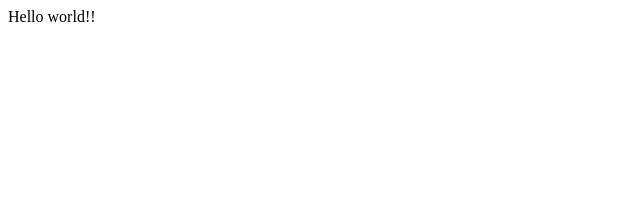
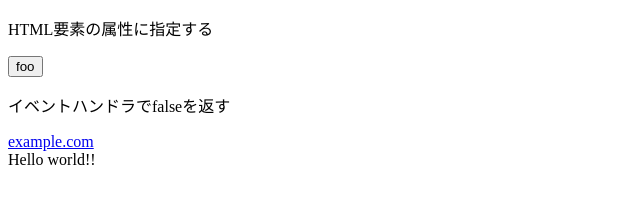
Before and after one commit to ueki05/javascript-study, a plain HTML site: page index.html in a window 1280 px wide. Shown: the whole page, without its empty margins (0-640 px from the left). Drawn offline with Linux system fonts and the light colour scheme.

Commit message:
10-2-1 HTML要素の属性に指定する

```diff
--- a/index.html
+++ b/index.html
@@ -1,9 +1,16 @@
 <!DOCTYPE html>
-<html>
+<html lang="ja">
   <head>
+    <meta charset="UTF-8" />
     <title>サンプル</title>
   </head>
   <body>
+    <div>
+      <p>HTML要素の属性に指定する</p>
+      <input id="foo" type="button" value="foo" onclick="alert('bar'); alert('baz')">
+      <p>イベントハンドラでfalseを返す</p>
+      <a id="foo2" href="http://example.com" onclick="return stop();">example.com</a>
+    </div>
     <script type="text/javascript" src="test.js"></script>
   </body>
 </html>
--- a/test.js
+++ b/test.js
@@ -1 +1,6 @@
 document.write("Hello world!!");
+
+function stop(event) {
+  alert('Stop page transfer');
+  return false;
+}
```
